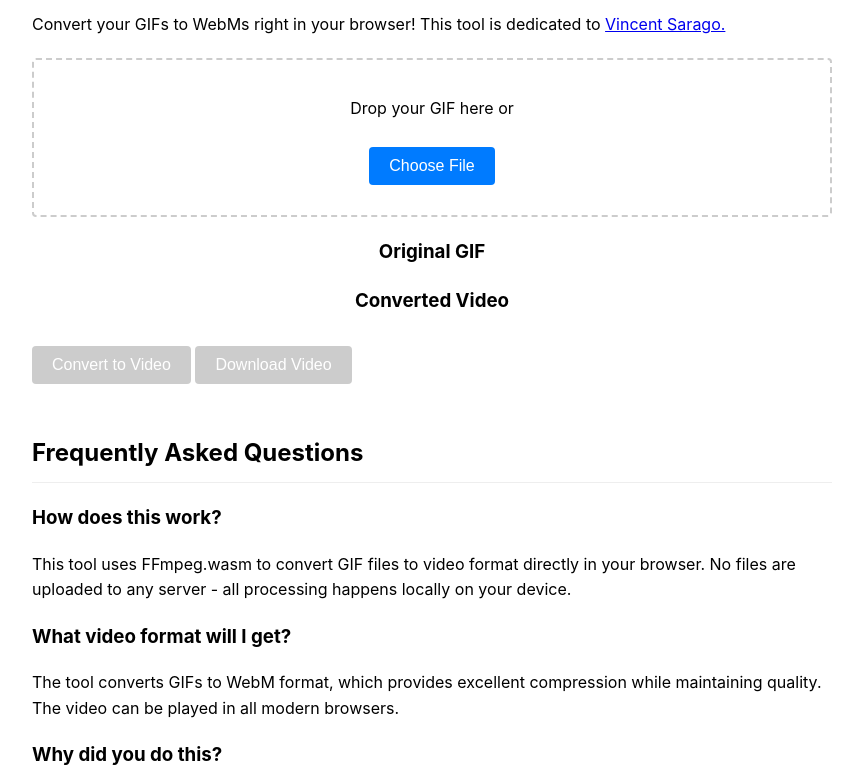
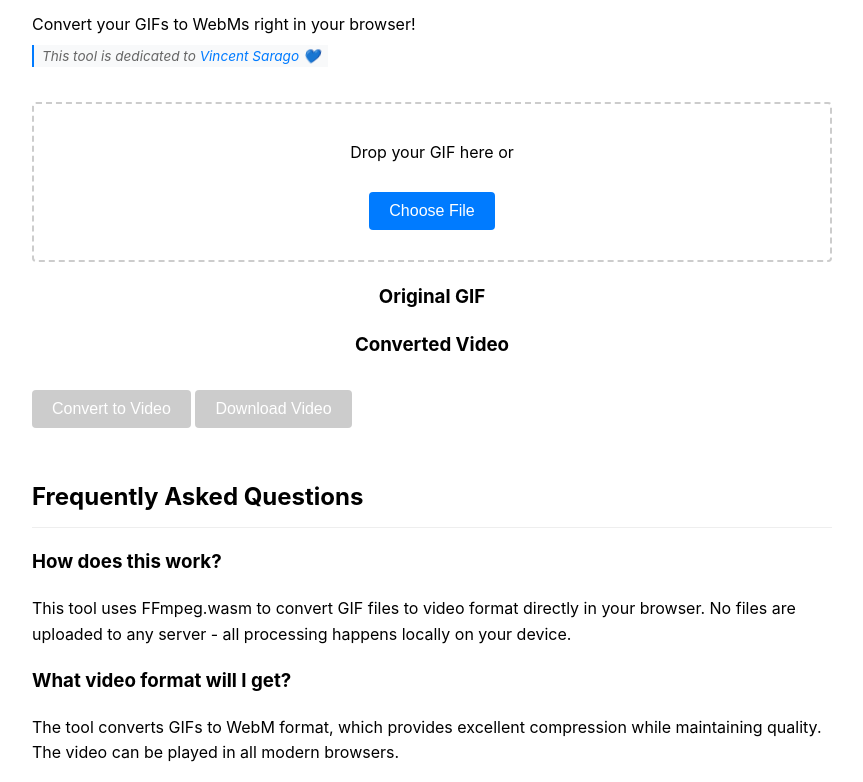
Before and after one commit to batpad/gif-to-video, a plain HTML site: page index.html in a window 1280 px wide. Shown: the part 102-884 px from the top of the page, without its empty margins (208-1071 px from the left). Drawn offline with Linux system fonts and the light colour scheme.

Commit message:
silly, style dedication

```diff
--- a/index.html
+++ b/index.html
@@ -68,12 +68,44 @@
             border-bottom: 1px solid #eee;
             padding-bottom: 10px;
         }
+
+        .dedication {
+            font-style: italic;
+            font-size: 0.85em;
+            color: #666;
+            margin: 0 0 15px 0;
+            padding: 3px 8px;
+            border-left: 2px solid #007bff;
+            background-color: #f8f9fa;
+            display: inline-block;
+        }
+
+        .dedication p {
+            margin: 0;
+            line-height: 1.2;
+        }
+
+        .dedication a {
+            color: #007bff;
+            text-decoration: none;
+        }
+
+        .dedication a:hover {
+            text-decoration: underline;
+        }
+
+        h1 + p {
+            margin-bottom: 5px;
+        }
     </style>
     <script src="coi-serviceworker.js"></script>
 </head>
 <body>
     <h1>GIF to Video Converter</h1>
-    <p>Convert your GIFs to WebMs right in your browser! This tool is dedicated to <a href="https://bsky.app/profile/vincentsarago.xyz" target="_blank">Vincent Sarago.</a></p>
+    <p>Convert your GIFs to WebMs right in your browser!</p>
+    <div class="dedication">
+        <p>This tool is dedicated to <a href="https://bsky.app/profile/vincentsarago.xyz" target="_blank">Vincent Sarago</a> 💙</p>
+    </div>
 
     <div class="drop-zone" id="dropZone">
         <p>Drop your GIF here or</p>
```
